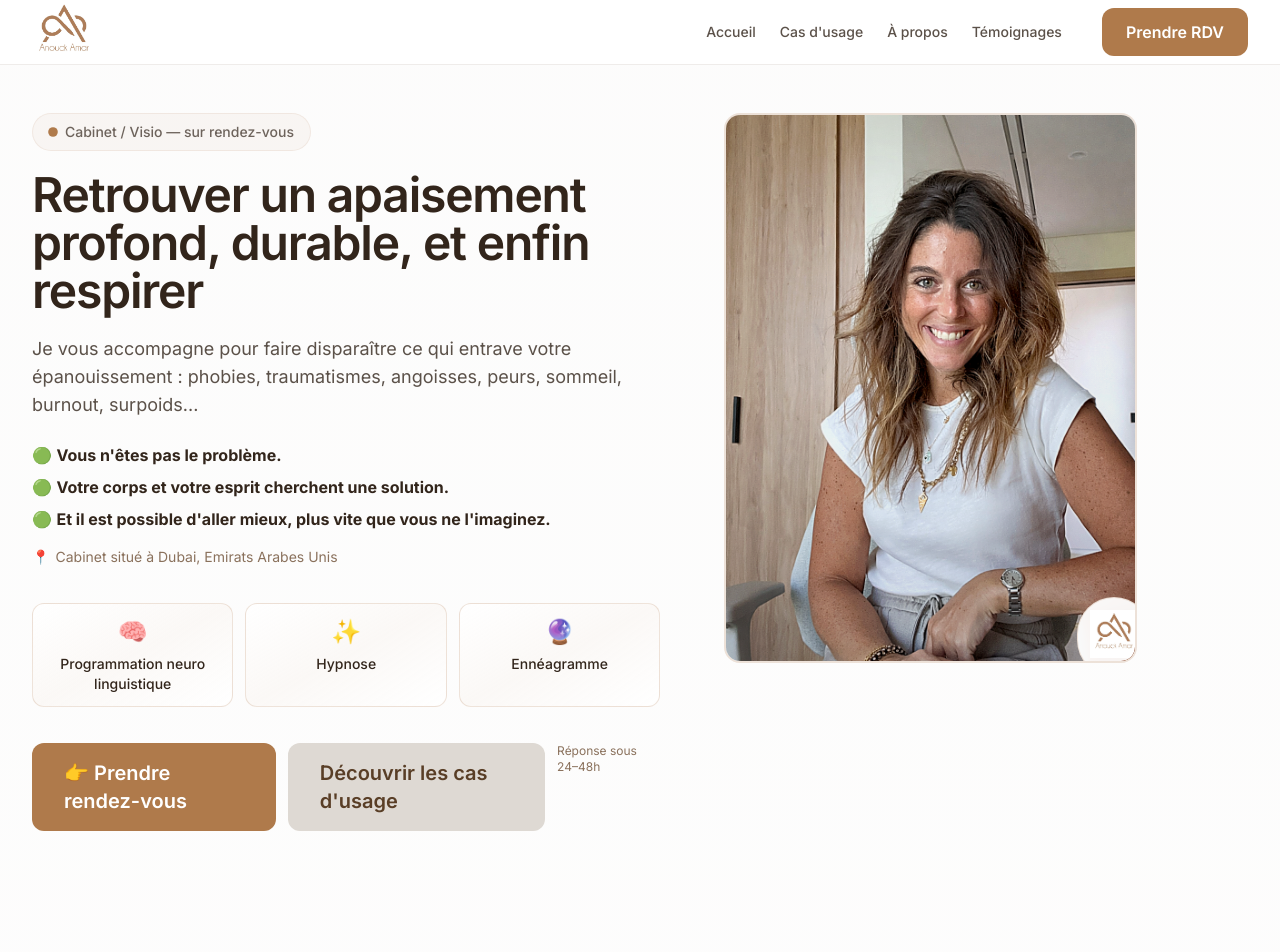
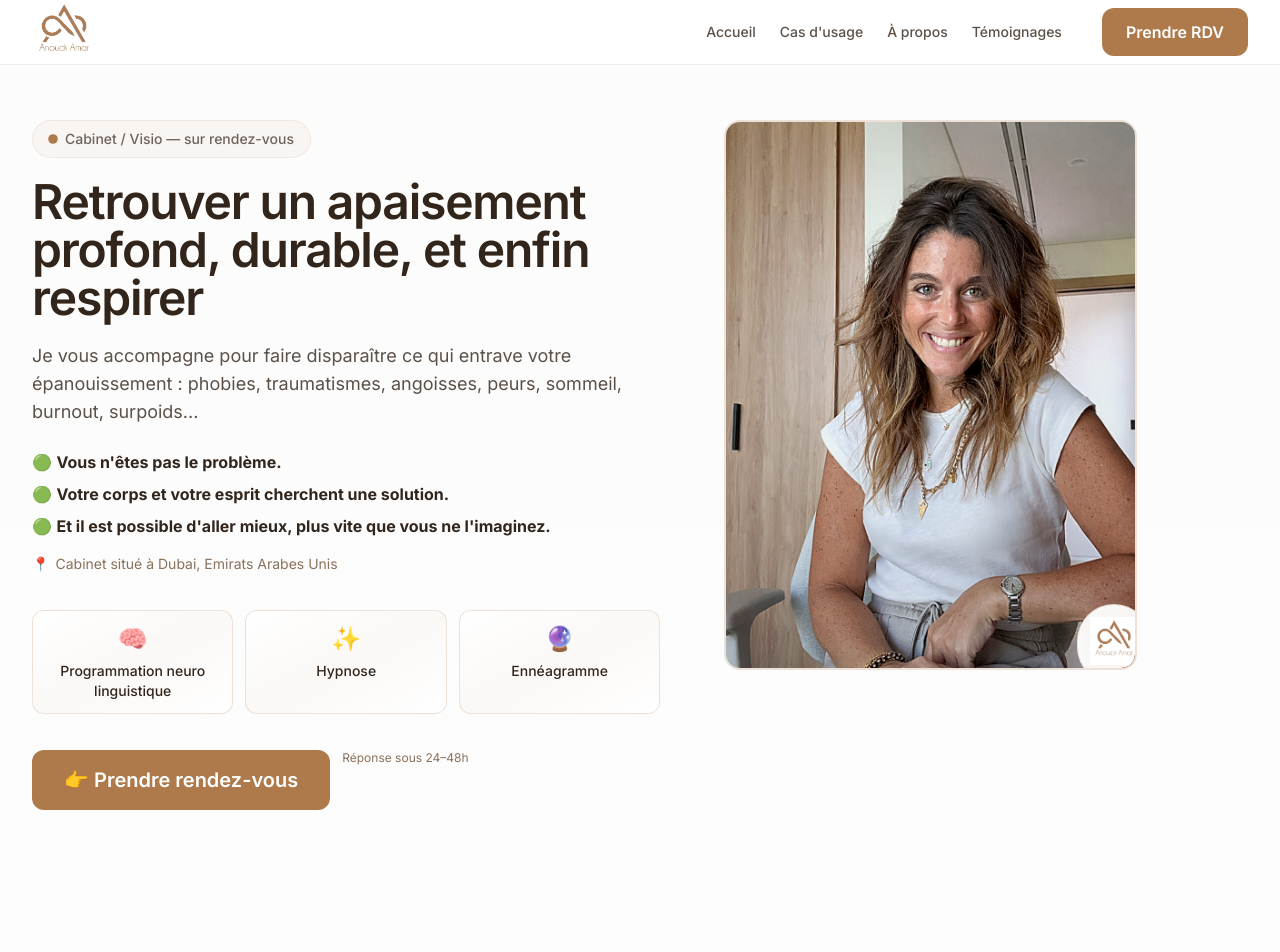
Before and after one commit to ilanamar26-code/anoucksite, a Next.js app: page / in a window 1280 px wide. Shown: the top 952 px of the page. Built offline with nearby package versions, Linux system fonts and the light colour scheme.

Commit message:
Retirer CTA 'Découvrir les cas d'usage' du hero

```diff
--- a/app/page.tsx
+++ b/app/page.tsx
@@ -132,16 +132,6 @@ export default function Home() {
                     className="w-full sm:w-auto"
                   >
                     👉 Prendre rendez-vous
-                  </CTAButton>
-                  <CTAButton
-                    href="/cas-d-usage"
-                    eventName="cta_click_cas_usage_hero"
-                    variant="secondary"
-                    size="lg"
-                    delay={0.1}
-                    className="w-full sm:w-auto"
-                  >
-                    Découvrir les cas d'usage
                   </CTAButton>
                   {showTrustLine && (
                     <motion.p
```
